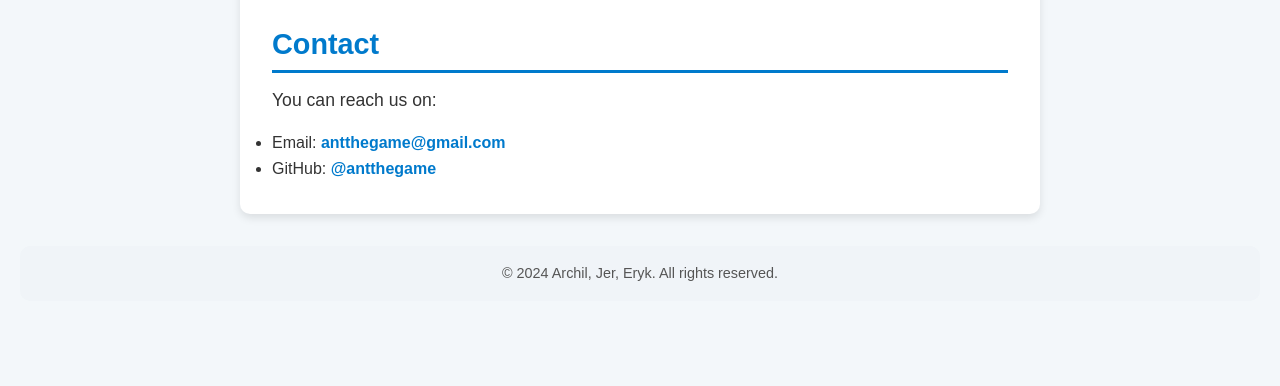
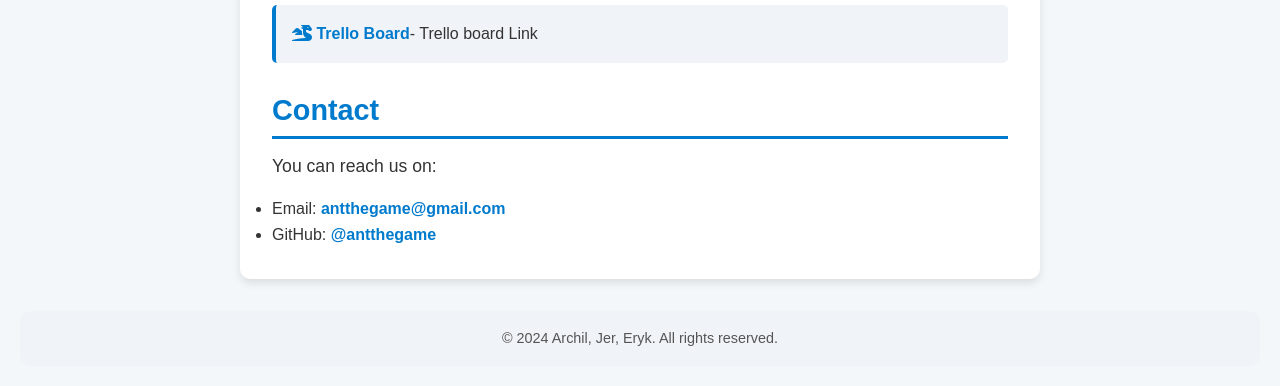
Before and after one commit to ArchilMarukashvili/IntroToGameDevCA1-AJE-, a plain HTML site: page index.html in a window 1280 px wide. Shown: the part 573-959 px from the top of the page. Before the commit the page ends 894 px from the top, so only its background shows below. Drawn offline with Linux system fonts and the light colour scheme.

Commit message:
Added trello board

```diff
--- a/index.html
+++ b/index.html
@@ -42,6 +42,14 @@
         </a>
         - Brainstorm Video Link
       </li>
+
+      <li>
+        <a href="https://trello.com/b/WwDNmFwk/scrum" target="_blank">
+          <i class="fa-solid fa-dragon"></i> </i> Trello Board
+        </a>
+        - Trello board Link
+      </li>
+
       </ul>
 
     </section>
```
